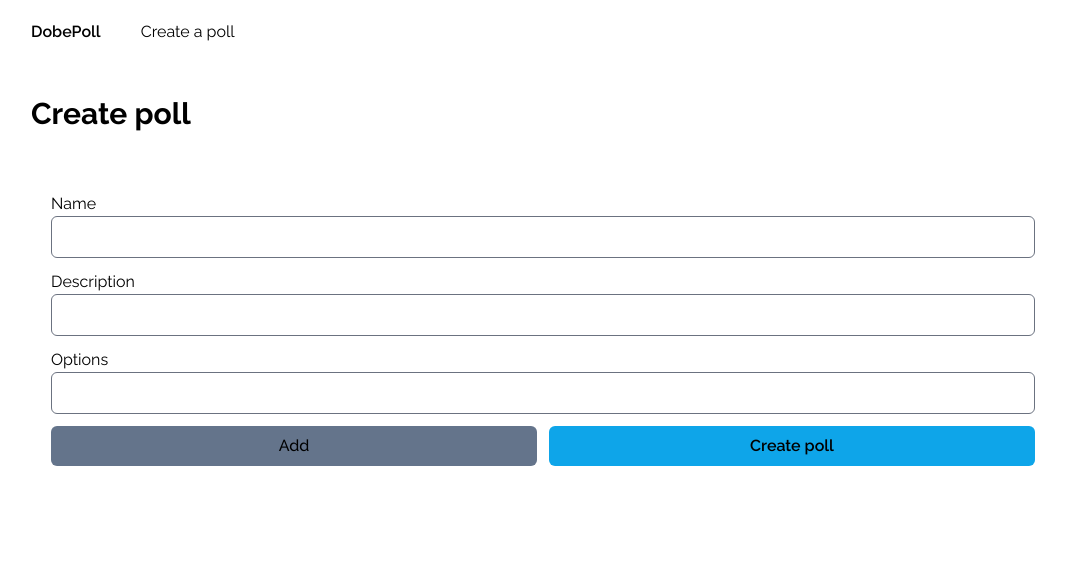
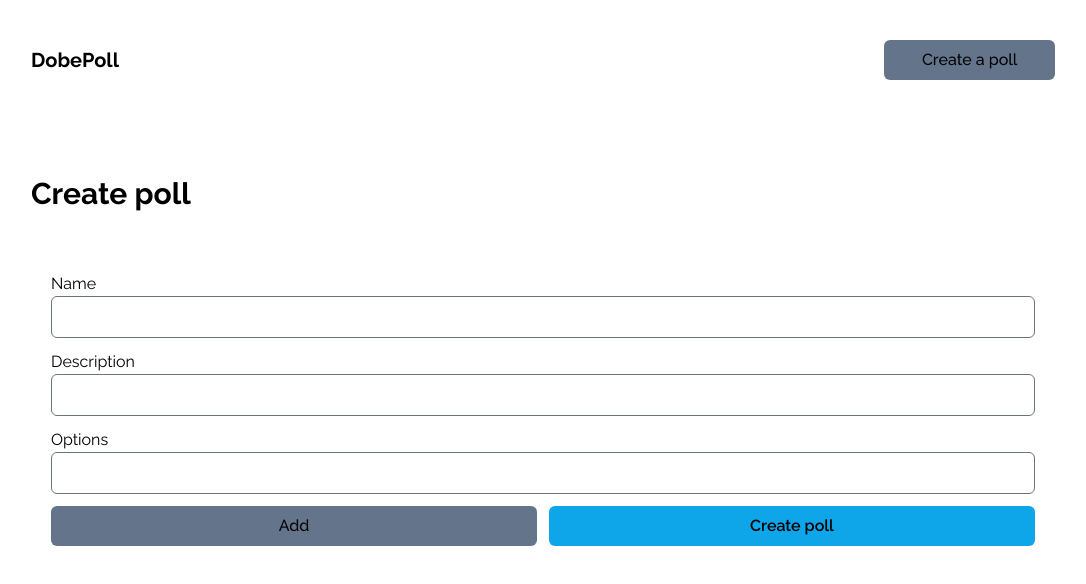
Before and after one commit to VVKDO98/dobepoll, a React (Vite) app in the folder packages/app/: page /create in a window 1280 px wide. Shown: the top 584 px of the page, without its empty margins (97-1183 px from the left). Built offline with nearby package versions, Linux system fonts and the light colour scheme.

Commit message:
style nav

```diff
--- a/packages/app/src/components/Navbar.jsx
+++ b/packages/app/src/components/Navbar.jsx
@@ -1,18 +1,24 @@
 import React from 'react'
 import { Link } from 'react-router-dom'
+import Button from './Button'
 
 const Navbar = () => {
   return (
-    <nav className='fixed top-5 w-full mx-auto'>
-      <div className='w-4/5 mx-auto flex justify-between'>
+    <nav className='w-full pt-10'>
+      <div className='w-4/5 mx-auto'>
         <div className='w-full flex justify-between items-center gap-2 sm:w-auto sm:gap-10'>
-          <Link to='/' className='font-semibold'>DobePoll</Link>
-          <Link to='/create' className='dark:hover:text-sky-500'>Create a poll</Link>
+          <Link
+            to='/'
+            className='font-bold text-xl'
+            >DobePoll</Link>
+          <div className='w-2/5 sm:w-1/4 lg:w-1/6'>
+            <Link
+              to='/create'
+              className='dark:hover:text-sky-500'>
+              <Button content={'Create a poll'} secondary={true}/>
+            </Link>
+          </div>
         </div>
-        {/* <div className='hidden sm:flex items-center gap-2 sm:gap-10'>
-          <Link to="/" className='dark:hover:text-sky-500'>Register</Link>
-          <Link to="/" className='px-5 py-2 dark:bg-sky-500 rounded-md font-semibold hover:dark:bg-white hover:dark:text-slate-800'>Login</Link>
-        </div> */}
       </div>
     </nav>
   )
```
